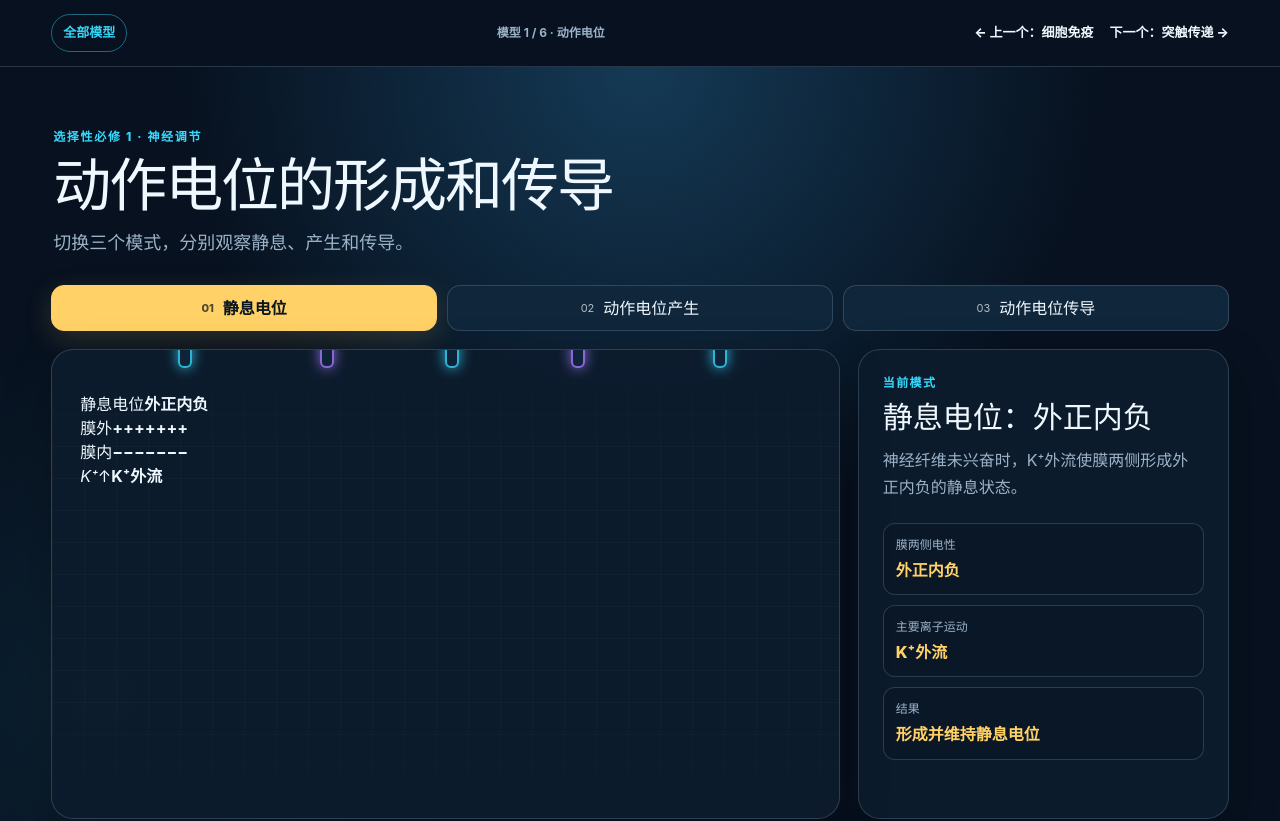
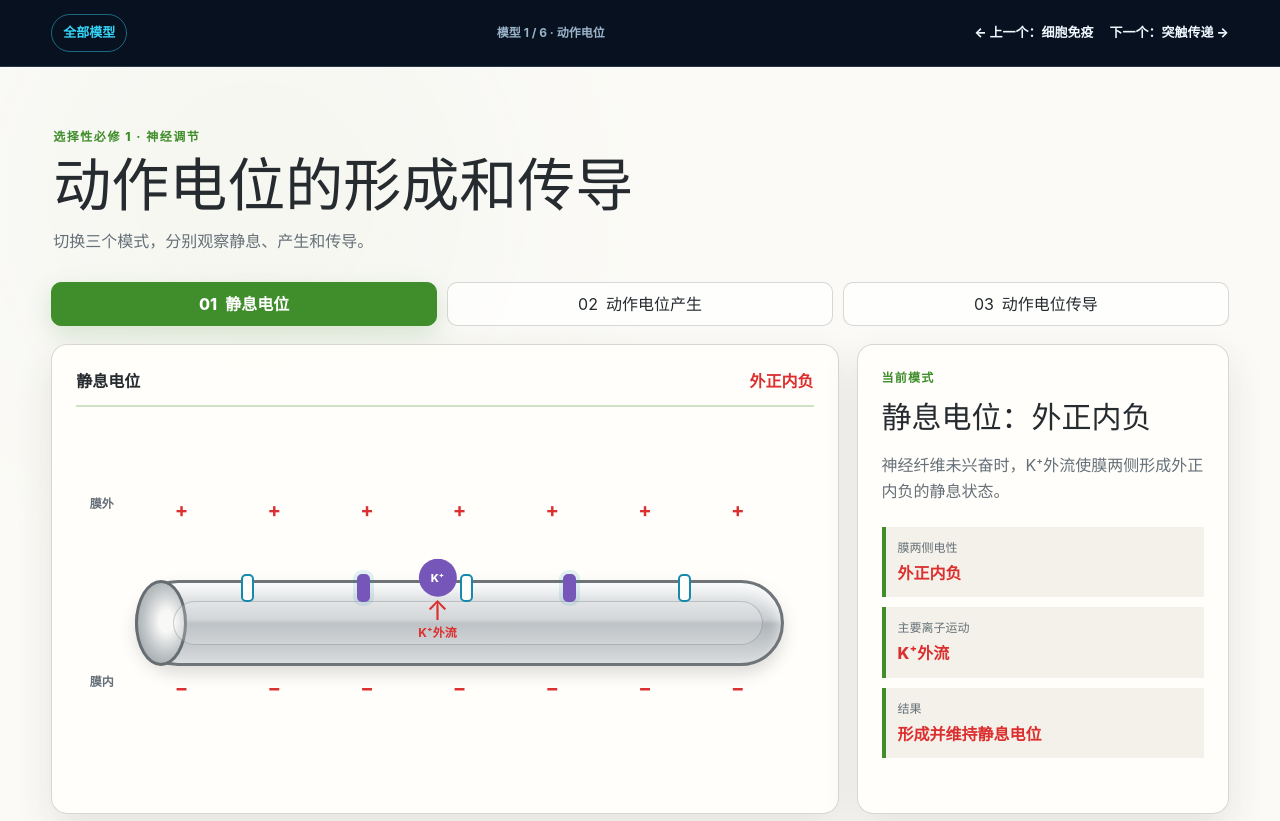
Before and after one commit to Meiosis7/biology-interactive-models, a Next.js app: page /models/action-potential in a window 1280 px wide. Shown: the top 821 px of the page. Built offline with nearby package versions, Linux system fonts and the light colour scheme.

Commit message:
feat: apply textbook shared-fiber presentation

```diff
--- a/components/action-potential/action-potential.css
+++ b/components/action-potential/action-potential.css
@@ -1,24 +1,25 @@
 :root {
-  --ap-bg: #07111f;
-  --ap-panel: #0d1c2d;
-  --ap-panel-strong: #112b42;
-  --ap-text: #eff8ff;
-  --ap-muted: #9bb3c9;
-  --ap-na: #38d9ff;
-  --ap-k: #aa7cff;
-  --ap-active: #ffd166;
-  --ap-border: rgba(169, 204, 230, 0.2);
+  --ap-paper: #f6f3eb;
+  --ap-paper-strong: #fffefa;
+  --ap-ink: #262b30;
+  --ap-muted: #667078;
+  --ap-line: #aeb4b8;
+  --ap-red: #dc2f2f;
+  --ap-green: #3f8d2b;
+  --ap-blue: #168aad;
+  --ap-purple: #7657b9;
+  --ap-border: rgba(38, 43, 48, 0.18);
 }
 
 .lab-shell {
   min-height: 100vh;
   overflow-x: hidden;
   padding: clamp(20px, 4vw, 56px);
-  color: var(--ap-text);
+  color: var(--ap-ink);
   background:
-    radial-gradient(circle at 50% 0%, rgba(34, 98, 139, 0.5), transparent 42%),
-    radial-gradient(circle at 8% 70%, rgba(56, 217, 255, 0.08), transparent 28%),
-    var(--ap-bg);
+    linear-gradient(rgba(255, 255, 255, 0.58), rgba(255, 255, 255, 0.58)),
+    radial-gradient(circle at 20% 15%, rgba(63, 141, 43, 0.08), transparent 34%),
+    var(--ap-paper);
 }
 
 .lab-shell button {
@@ -39,26 +40,21 @@
 
 .eyebrow {
   margin: 0;
-  color: var(--ap-na);
+  color: var(--ap-green);
   font-size: 12px;
-  font-weight: 800;
-  letter-spacing: 0.14em;
-  text-transform: uppercase;
+  font-weight: 850;
+  letter-spacing: 0.13em;
 }
 
 .lab-header h1 {
-  max-width: 820px;
   margin: 8px 0 12px;
   font-size: clamp(34px, 5vw, 58px);
   line-height: 1.08;
-  letter-spacing: -0.035em;
 }
 
 .lab-header > p:last-child {
-  max-width: 680px;
   margin: 0;
   color: var(--ap-muted);
-  font-size: clamp(15px, 1.7vw, 18px);
   line-height: 1.7;
 }
 
@@ -73,46 +69,33 @@
   display: flex;
   align-items: center;
   justify-content: center;
-  gap: 9px;
-  padding: 10px 14px;
+  gap: 8px;
+  padding: 9px 12px;
   border: 1px solid var(--ap-border);
-  border-radius: 13px;
-  color: var(--ap-text);
-  background: #10263b;
+  border-radius: 10px;
+  color: var(--ap-ink);
+  background: rgba(255, 255, 255, 0.74);
   font: inherit;
   cursor: pointer;
-  transition:
-    border-color 160ms ease,
-    color 160ms ease,
-    background-color 160ms ease,
-    transform 160ms ease;
-}
-
-.ap-mode-nav button:hover {
-  border-color: rgba(56, 217, 255, 0.58);
-  background: #17344d;
-}
-
-.ap-mode-nav button:active {
-  transform: translateY(1px);
 }
 
 .ap-mode-nav button[aria-pressed="true"] {
-  border-color: var(--ap-active);
-  color: #091520;
-  background: var(--ap-active);
+  border-color: var(--ap-green);
+  color: #fff;
+  background: var(--ap-green);
   font-weight: 850;
-  box-shadow: 0 8px 28px rgba(255, 209, 102, 0.16);
+  box-shadow: 0 8px 24px rgba(63, 141, 43, 0.18);
 }
 
-.ap-mode-nav span {
-  font-size: 11px;
-  opacity: 0.72;
+.ap-mode-nav button:focus-visible,
+.ap-control:focus-visible {
+  outline: 3px solid rgba(22, 138, 173, 0.5);
+  outline-offset: 3px;
 }
 
 .ap-workspace {
   display: grid;
-  grid-template-columns: minmax(0, 1.7fr) minmax(280px, 0.8fr);
+  grid-template-columns: minmax(0, 1.65fr) minmax(280px, 0.78fr);
   gap: 18px;
 }
 
@@ -120,221 +103,263 @@
 .ap-knowledge,
 .ap-controls {
   border: 1px solid var(--ap-border);
-  border-radius: 22px;
-  background: rgba(13, 28, 45, 0.94);
-  box-shadow: 0 18px 50px rgba(0, 0, 0, 0.22);
+  border-radius: 16px;
+  background: rgba(255, 254, 250, 0.93);
+  box-shadow: 0 16px 38px rgba(60, 55, 45, 0.11);
 }
 
 .ap-scene {
-  position: relative;
   min-width: 0;
   min-height: 470px;
+  padding: 24px;
   overflow: hidden;
-  padding: 42px 28px;
-  isolation: isolate;
 }
 
-.ap-scene::before {
-  position: absolute;
-  inset: 0;
-  z-index: -1;
-  background:
-    linear-gradient(rgba(255, 255, 255, 0.022) 1px, transparent 1px),
-    linear-gradient(90deg, rgba(255, 255, 255, 0.022) 1px, transparent 1px);
-  background-size: 32px 32px;
-  mask-image: linear-gradient(to bottom, transparent, black 20%, black 80%, transparent);
-  content: "";
+.ap-diagram-heading {
+  display: flex;
+  align-items: center;
+  justify-content: space-between;
+  gap: 12px;
+  border-bottom: 2px solid rgba(63, 141, 43, 0.25);
+  padding-bottom: 12px;
 }
 
-.ap-membrane {
-  position: absolute;
-  right: 7%;
-  left: 7%;
-  top: 48%;
-  height: 82px;
-  border-block: 4px solid #58758e;
-  background: linear-gradient(180deg, #18344e, #10263c);
-  box-shadow:
-    inset 0 12px 24px rgba(255, 255, 255, 0.025),
-    0 14px 42px rgba(0, 0, 0, 0.24);
+.ap-diagram-heading span {
+  font-weight: 850;
 }
 
-.ap-polarity {
-  position: absolute;
-  right: 8%;
-  left: 8%;
-  display: flex;
-  justify-content: center;
-  gap: 13%;
-  color: var(--ap-active);
-  font-size: 22px;
+.ap-diagram-heading b {
+  color: var(--ap-red);
 }
 
-.ap-polarity--outside {
-  top: 18%;
+.ap-fiber-stage {
+  position: relative;
+  min-height: 370px;
+  padding-top: 75px;
 }
 
-.ap-polarity--inside {
-  bottom: 17%;
+.ap-fiber {
+  position: absolute;
+  left: 8%;
+  right: 4%;
+  top: 47%;
+  height: 86px;
+  border: 3px solid #6e7478;
+  border-radius: 999px;
+  background: linear-gradient(180deg, #eff1f2, #c9cdd0 45%, #aeb4b8 51%, #d9dcde);
+  box-shadow:
+    inset 0 8px 14px rgba(255, 255, 255, 0.72),
+    0 8px 16px rgba(65, 68, 70, 0.18);
 }
 
-.ap-polarity span {
+.ap-fiber-cap {
   position: absolute;
-  left: 0;
-  color: var(--ap-muted);
-  font-size: 12px;
-  font-weight: 650;
+  left: -3px;
+  top: -3px;
+  width: 52px;
+  height: 86px;
+  border: 3px solid #666d72;
+  border-radius: 50%;
+  background: radial-gradient(ellipse at 62% 48%, #f8f8f6 0 18%, #bfc4c7 56%, #8e9498 100%);
 }
 
-.ap-polarity b {
-  text-shadow: 0 0 16px rgba(255, 209, 102, 0.38);
+.ap-fiber-lumen {
+  position: absolute;
+  inset: 18px 18px 18px 35px;
+  border: 1px solid rgba(70, 74, 78, 0.25);
+  border-radius: 999px;
+  background: rgba(255, 255, 255, 0.2);
 }
 
 .ap-channel {
   position: absolute;
-  z-index: 3;
-  top: -10px;
-  width: 14px;
+  z-index: 4;
+  top: -9px;
+  width: 13px;
   height: 28px;
   border: 2px solid currentColor;
-  border-radius: 6px;
-  background: #10263c;
-  box-shadow: 0 0 13px currentColor;
-  opacity: 0.8;
+  border-radius: 5px;
+  background: var(--ap-paper-strong);
 }
 
 .ap-channel--na {
-  color: var(--ap-na);
+  color: var(--ap-blue);
 }
 
 .ap-channel--k {
-  color: var(--ap-k);
+  color: var(--ap-purple);
 }
 
-.ap-ion-layer {
-  position: absolute;
-  inset: 0;
-  pointer-events: none;
+.ap-channel[data-open="true"] {
+  background: currentColor;
+  box-shadow: 0 0 0 4px rgba(22, 138, 173, 0.12);
 }
 
-.ap-ion {
+.ap-charge-row {
   position: absolute;
-  z-index: 4;
-  display: grid;
-  place-items: center;
-  width: 34px;
-  height: 34px;
-  border-radius: 50%;
-  font-style: normal;
-  font-size: 11px;
-  font-weight: 850;
-  box-shadow: 0 8px 18px rgba(0, 0, 0, 0.32);
+  left: 8%;
+  right: 4%;
+  display: flex;
+  justify-content: space-around;
+  color: var(--ap-red);
+  font-size: 20px;
 }
 
-.ap-ion--na {
-  top: 27%;
-  color: #04141d;
-  background: var(--ap-na);
+.ap-charge-row--outside {
+  top: 24%;
 }
 
-.ap-ion--k {
-  bottom: 24%;
-  color: #160d28;
-  background: var(--ap-k);
+.ap-charge-row--inside {
+  top: 72%;
 }
 
-.ap-scene[data-playing="true"][data-phase="sodium-in"] .ap-ion--na {
-  animation: ap-na-in 1.1s ease-in-out infinite;
+.ap-charge-row span {
+  position: absolute;
+  left: -7%;
+  color: var(--ap-muted);
+  font-size: 12px;
+  font-weight: 700;
 }
 
-.ap-scene[data-playing="true"][data-phase="potassium-out"] .ap-ion--k,
-.ap-scene--resting[data-playing="true"] .ap-ion--k {
-  animation: ap-k-out 1.4s ease-in-out infinite;
-}
-
-.ap-stimulus-point {
+.ap-stimulus {
   position: absolute;
-  z-index: 5;
+  z-index: 6;
   left: 50%;
-  top: -18px;
-  width: 4px;
-  height: 116px;
-  border-radius: 4px;
-  background: var(--ap-active);
-  box-shadow: 0 0 20px rgba(255, 209, 102, 0.82);
+  top: -42px;
+  width: 3px;
+  height: 126px;
+  background: var(--ap-red);
   transform: translateX(-50%);
 }
 
-.ap-stimulus-point::before {
+.ap-stimulus span {
   position: absolute;
   left: 50%;
-  bottom: calc(100% + 6px);
-  color: var(--ap-active);
+  bottom: calc(100% + 5px);
+  color: var(--ap-red);
   font-style: normal;
   font-size: 12px;
-  white-space: nowrap;
-  content: "刺激点";
   transform: translateX(-50%);
 }
 
 .ap-excited-zone {
   position: absolute;
-  top: -4px;
-  bottom: -4px;
-  z-index: 2;
+  z-index: 3;
+  top: -3px;
+  bottom: -3px;
   width: 20%;
-  background: linear-gradient(
-    90deg,
-    transparent,
-    rgba(255, 209, 102, 0.92),
-    transparent
-  );
+  border-inline: 2px solid rgba(220, 47, 47, 0.5);
+  background: linear-gradient(90deg, transparent, rgba(220, 47, 47, 0.3), transparent);
   transform: translateX(-50%);
   transition: left 45ms linear;
 }
 
-.ap-excited-zone span {
+.ap-excited-sign {
   position: absolute;
   left: 50%;
-  color: #07111f;
+  z-index: 5;
+  color: var(--ap-red);
   font-style: normal;
   font-weight: 900;
   transform: translateX(-50%);
 }
 
-.ap-excited-zone span:first-child {
-  top: 5px;
+.ap-excited-sign--outside {
+  top: 6px;
 }
 
-.ap-excited-zone span:last-child {
-  bottom: 5px;
+.ap-excited-sign--inside {
+  bottom: 6px;
+}
+
+.ap-ion-flow {
+  position: absolute;
+  z-index: 8;
+  left: 49%;
+  top: 29%;
+  display: grid;
+  place-items: center;
+  color: var(--ap-red);
+  transform: translateX(-50%);
+}
+
+.ap-ion-flow i {
+  display: grid;
+  place-items: center;
+  width: 38px;
+  height: 38px;
+  border-radius: 50%;
+  color: #fff;
+  font-style: normal;
+  font-size: 11px;
+  font-weight: 850;
+}
+
+.ap-ion-flow--na i {
+  background: var(--ap-blue);
+}
+
+.ap-ion-flow--k i {
+  background: var(--ap-purple);
+}
+
+.ap-ion-flow span {
+  font-size: 27px;
+  line-height: 1;
+}
+
+.ap-ion-flow b {
+  font-size: 12px;
+  white-space: nowrap;
+}
+
+.ap-scene[data-playing="true"][data-ion-motion="sodium-in"] .ap-ion-flow--na {
+  animation: ap-na-in 1.1s ease-in-out infinite;
+}
+
+.ap-scene[data-playing="true"][data-ion-motion="potassium-out"] .ap-ion-flow--k {
+  animation: ap-k-out 1.3s ease-in-out infinite;
 }
 
 .ap-local-current {
   position: absolute;
-  right: 18%;
-  left: 18%;
-  top: 33%;
+  left: 22%;
+  right: 14%;
+  top: 37%;
   display: flex;
-  align-items: center;
   justify-content: space-between;
-  color: var(--ap-active);
+  color: var(--ap-red);
   font-size: 20px;
-  text-shadow: 0 0 15px rgba(255, 209, 102, 0.5);
 }
 
 .ap-local-current b {
   font-size: 12px;
-  letter-spacing: 0.08em;
 }
 
-.ap-scene-caption {
+.ap-region-labels {
   position: absolute;
-  left: 28px;
-  bottom: 24px;
+  left: 13%;
+  right: 8%;
+  top: 77%;
+  display: grid;
+  grid-template-columns: 1fr 1fr 1fr;
+  text-align: center;
+  font-size: 12px;
+}
+
+.ap-region-labels b {
+  color: var(--ap-red);
+}
+
+.ap-bidirectional {
+  position: absolute;
+  left: 0;
+  right: 0;
+  bottom: 5px;
   margin: 0;
-  color: var(--ap-active);
-  font-weight: 750;
+  color: var(--ap-red);
+  font-weight: 850;
+  text-align: center;
 }
 
 .ap-knowledge {
@@ -344,20 +369,18 @@
 
 .ap-kicker {
   margin: 0;
-  color: var(--ap-na);
+  color: var(--ap-green);
   font-size: 12px;
-  font-weight: 800;
-  letter-spacing: 0.12em;
+  font-weight: 850;
+  letter-spacing: 0.1em;
 }
 
 .ap-knowledge h2 {
   margin: 8px 0 12px;
   font-size: clamp(24px, 2.8vw, 30px);
-  line-height: 1.18;
 }
 
 .ap-knowledge > p:not(.ap-kicker) {
-  margin: 0;
   color: var(--ap-muted);
   line-height: 1.68;
 }
@@ -370,9 +393,8 @@
 
 .ap-knowledge dl div {
   padding: 12px;
-  border: 1px solid var(--ap-border);
-  border-radius: 12px;
-  background: rgba(7, 17, 31, 0.3);
+  border-left: 4px solid var(--ap-green);
+  background: #f3f1e9;
 }
 
 .ap-knowledge dt {
@@ -382,8 +404,8 @@
 
 .ap-knowledge dd {
   margin: 5px 0 0;
-  color: var(--ap-active);
-  font-weight: 800;
+  color: var(--ap-red);
+  font-weight: 850;
   line-height: 1.45;
 }
 
@@ -405,64 +427,43 @@
 .ap-control {
   padding: 9px 16px;
   border: 1px solid var(--ap-border);
-  border-radius: 11px;
-  color: var(--ap-text);
-  background: var(--ap-panel-strong);
+  border-radius: 9px;
+  color: var(--ap-ink);
+  background: #fff;
   font: inherit;
   cursor: pointer;
-  transition:
-    border-color 160ms ease,
-    background-color 160ms ease,
-    transform 160ms ease;
-}
-
-.ap-control:hover {
-  border-color: rgba(56, 217, 255, 0.58);
-  background: #173b57;
-}
-
-.ap-control:active {
-  transform: translateY(1px);
 }
 
 .ap-control--primary {
-  border-color: rgba(56, 217, 255, 0.7);
-  color: #07111f;
-  background: var(--ap-na);
+  border-color: var(--ap-green);
+  color: #fff;
+  background: var(--ap-green);
   font-weight: 850;
-}
-
-.ap-mode-nav button:focus-visible,
-.ap-control:focus-visible {
-  outline: 3px solid var(--ap-na);
-  outline-offset: 3px;
 }
 
 @keyframes ap-na-in {
   from {
-    transform: translateY(-52px);
+    transform: translate(-50%, -34px);
   }
+
   to {
-    transform: translateY(84px);
+    transform: translate(-50%, 70px);
   }
 }
 
 @keyframes ap-k-out {
   from {
-    transform: translateY(48px);
+    transform: translate(-50%, 65px);
   }
+
   to {
-    transform: translateY(-88px);
+    transform: translate(-50%, -38px);
   }
 }
 
 @media (max-width: 760px) {
   .lab-shell {
     padding: 18px 12px 32px;
-  }
-
-  .lab-header {
-    padding: 8px 2px 22px;
   }
 
   .lab-header h1 {
@@ -475,10 +476,9 @@
 
   .ap-mode-nav button {
     flex-direction: column;
-    gap: 2px;
-    padding: 6px 3px;
+    gap: 1px;
+    padding: 5px 3px;
     font-size: 12px;
-    line-height: 1.25;
   }
 
   .ap-workspace {
@@ -486,24 +486,32 @@
   }
 
   .ap-scene {
-    min-height: 390px;
-    padding-inline: 14px;
+    min-height: 410px;
+    padding: 16px 12px;
   }
 
-  .ap-polarity {
-    gap: 11%;
+  .ap-fiber-stage {
+    min-height: 330px;
   }
 
-  .ap-ion {
-    width: 30px;
-    height: 30px;
-    font-size: 10px;
+  .ap-fiber {
+    left: 9%;
+    right: 2%;
+    height: 72px;
   }
 
-  .ap-scene-caption {
-    right: 14px;
-    left: 14px;
-    font-size: 13px;
+  .ap-fiber-cap {
+    width: 43px;
+    height: 72px;
+  }
+
+  .ap-charge-row {
+    left: 10%;
+    right: 2%;
+  }
+
+  .ap-charge-row span {
+    left: -9%;
   }
 
   .ap-controls p {
```
Also changed, not shown: 1 other file (tests, documents, lock files or other folders).
